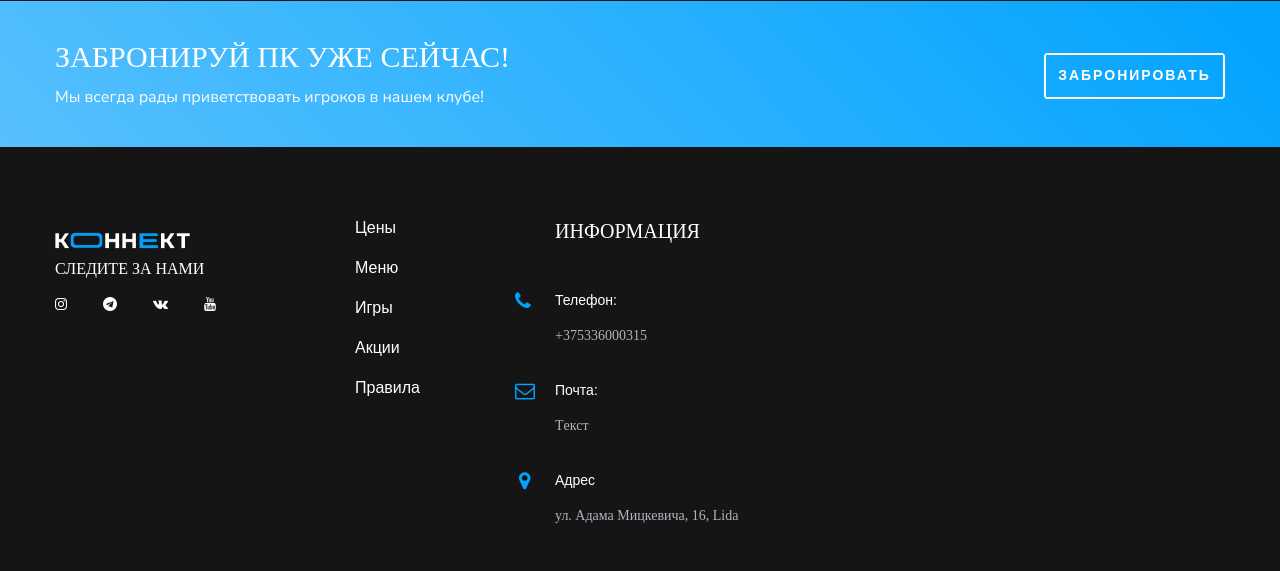
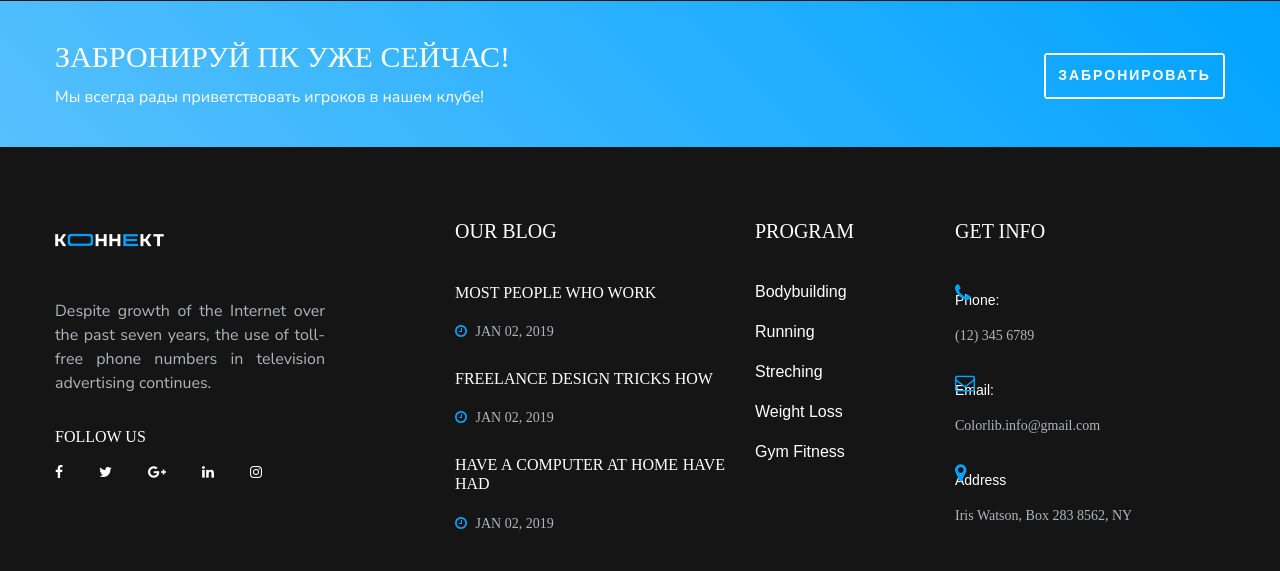
Before and after one commit to ArtemRuslanovich/----------, a Django app: page /gallery in a window 1280 px wide. Shown: the part 1072-1643 px from the top of the page. Before the commit the page ends 1595 px from the top, so only its background shows below. Run offline with Django 5.2, Linux system fonts and the light colour scheme; some libraries are stand-ins or nearby versions; some web fonts are replaced.

Commit message:
check template in gallery

```diff
--- a/myproject/myapp/templates/gallery.html
+++ b/myproject/myapp/templates/gallery.html
@@ -237,47 +237,70 @@
             <div class="row">
                 <div class="col-lg-3">
                     <div class="footer-logo-item">
-                        <a href="./home">
-                            <img src="{% static 'img/logo.png' %}" alt="">
-                        </a>
+                        <div class="f-logo">
+                            <a href="#"><img src="img/logo.png" alt=""></a>
+                        </div>
+                        <p>Despite growth of the Internet over the past seven years, the use of toll-free phone numbers
+                            in television advertising continues.</p>
                         <div class="social-links">
-                            <h6>Следите за нами</h6>
-                            <a target="_blank" href="https://www.instagram.com/connect_lida/"><i class="fa fa-instagram"></i></a>
-                            <a target="_blank" href="https://t.me/connect_lida"><i class="fa fa-telegram"></i></a>
-                            <a target="_blank" href="https://vk.com/connect_lida"><i class="fa fa-vk"></i></a>
-                            <a target="_blank" href="https://www.youtube.com/@connectcyberclub"><i class="fa fa-youtube"></i></a>
+                            <h6>Follow us</h6>
+                            <a href="#"><i class="fa fa-facebook"></i></a>
+                            <a href="#"><i class="fa fa-twitter"></i></a>
+                            <a href="#"><i class="fa fa-google-plus"></i></a>
+                            <a href="#"><i class="fa fa-linkedin"></i></a>
+                            <a href="#"><i class="fa fa-instagram"></i></a>
+                        </div>
+                    </div>
+                </div>
+                <div class="col-lg-3 offset-lg-1">
+                    <div class="footer-widget">
+                        <h5>Our Blog</h5>
+                        <div class="footer-blog">
+                            <a href="#" class="fb-item">
+                                <h6>Most people who work</h6>
+                                <span class="blog-time"><i class="fa fa-clock-o"></i> Jan 02, 2019</span>
+                            </a>
+                            <a href="#" class="fb-item">
+                                <h6>Freelance Design Tricks How </h6>
+                                <span class="blog-time"><i class="fa fa-clock-o"></i> Jan 02, 2019</span>
+                            </a>
+                            <a href="#" class="fb-item">
+                                <h6>have a computer at home have had </h6>
+                                <span class="blog-time"><i class="fa fa-clock-o"></i> Jan 02, 2019</span>
+                            </a>
                         </div>
                     </div>
                 </div>
                 <div class="col-lg-2">
                     <div class="footer-widget">
+                        <h5>Program</h5>
                         <ul class="workout-program">
-                            <li><a href="./home#price-plan">Цены</a></li>
-                            <li><a href="#">Меню</a></li>
-                            <li><a href="./home#games">Игры</a></li>
-                            <li><a href="#">Акции</a></li>
-                            <li><a href="#">Правила</a></li>
+                            <li><a href="#">Bodybuilding</a></li>
+                            <li><a href="#">Running</a></li>
+                            <li><a href="#">Streching</a></li>
+                            <li><a href="#">Weight Loss</a></li>
+                            <li><a href="#">Gym Fitness</a></li>
                         </ul>
                     </div>
                 </div>
                 <div class="col-lg-3">
                     <div class="footer-widget">
-                        <h5>Информация</h5>
+                        <h5>Get Info</h5>
                         <ul class="footer-info">
                             <li>
-                                <i class="fa fa-phone" style="left: -40px !important; top: 8px !important;"></i>
-                                <span>Телефон:</span>
-                                +375336000315
+                                <i class="fa fa-phone"></i>
+                                <span>Phone:</span>
+                                (12) 345 6789
                             </li>
                             <li>
-                                <i class="fa fa-envelope-o" style="left: -40px !important; top: 8px !important;"></i>
-                                <span>Почта:</span>
-                                Tекст
+                                <i class="fa fa-envelope-o"></i>
+                                <span>Email:</span>
+                                Colorlib.info@gmail.com
                             </li>
                             <li>
-                                <i class="fa fa-map-marker" style="left: -36px !important; top: 8px !important;"></i>
-                                <span>Адрес</span>
-                                ул. Адама Мицкевича, 16, Lida
+                                <i class="fa fa-map-marker"></i>
+                                <span>Address</span>
+                                Iris Watson, Box 283 8562, NY
                             </li>
                         </ul>
                     </div>
```
